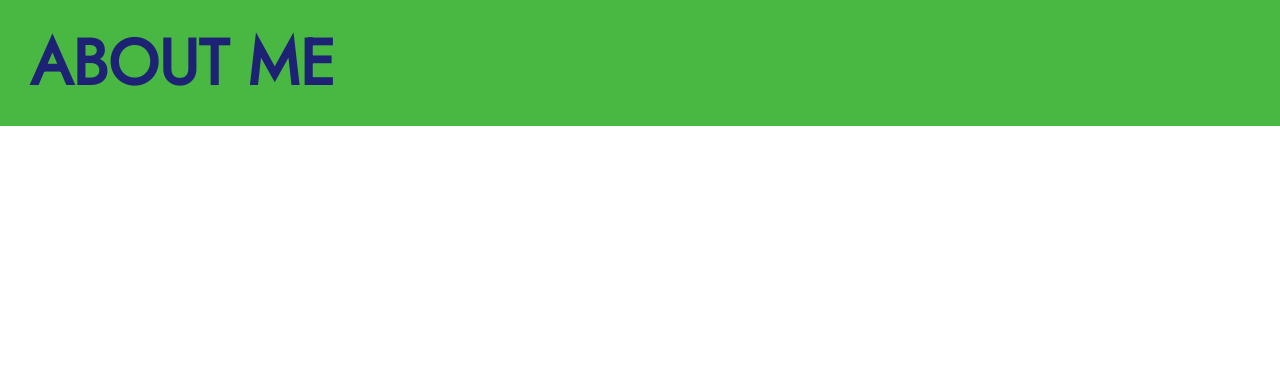
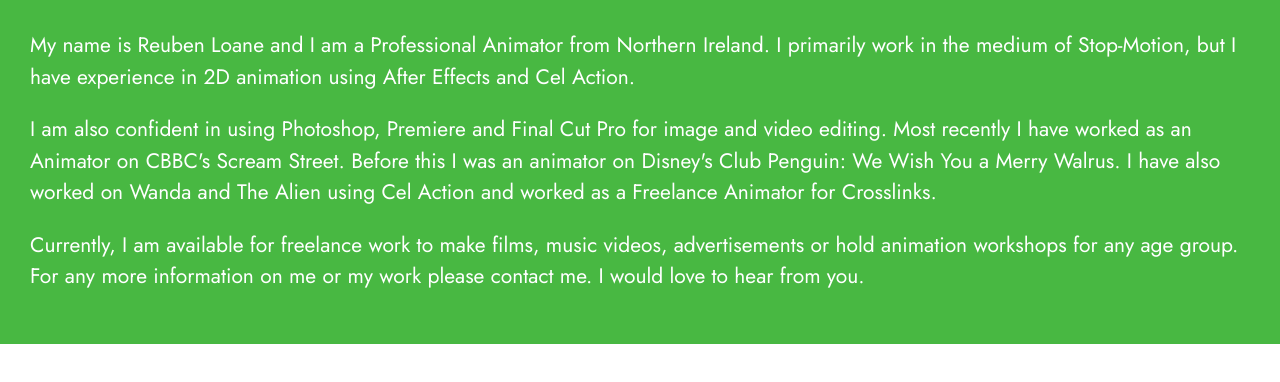
Before and after one commit to r-loane/reuben-loane-website, a plain HTML site: page index.html in a window 1280 px wide. Drawn offline with Linux system fonts and the light colour scheme.

Commit message:
Define About Me Content.

```diff
--- a/css/styles.css
+++ b/css/styles.css
@@ -177,15 +177,18 @@
   padding: 3rem;
 }
 
-.about-me__heading {
-}
-
 /* About Me */
 
 .about-me {
   background: var(--color-primary);
   padding: 3rem;
 }
+
+.about-me__heading {
+  color: var(--color-accent);
+}
+
+/* Showreel */
 
 /* Links */
 
--- a/index.html
+++ b/index.html
@@ -22,16 +22,30 @@
     <title>Reuben Loane - Freelance Animator</title>
   </head>
   <body>
-    <div class="collapsible">
-      <header class="collapsible__header">
-        <h2 class="collapsible__heading about-me__heading">ABOUT ME</h2>
-      </header>
-      <div class="collapsible__content">
+    <div class="about-me">
         <p>
-          Lorem ipsum, dolor sit amet consectetur adipisicing elit. Fuga, nisi?
+          My name is Reuben Loane and I am a Professional Animator from Northern
+          Ireland. I primarily work in the medium of Stop-Motion, but I have
+          experience in 2D animation using After Effects and Cel Action. </p>
+
+
+          <p>
+              I am also confident in using Photoshop, Premiere and Final Cut Pro for
+              image and video editing. Most recently I have worked as an Animator on
+              CBBC's Scream Street. Before this I was an animator on Disney's Club
+              Penguin: We Wish You a Merry Walrus. I have also worked on Wanda and The
+              Alien using Cel Action and worked as a Freelance Animator for
+              Crosslinks.
+          </p>
+
+          <p>
+              Currently, I am available for freelance work to make films,
+              music videos, advertisements or hold animation workshops for any age
+              group. For any more information on me or my work please contact me. I
+              would love to hear from you.
+          </p>
         </p>
       </div>
-    </div>
     <script src="js/main.js"></script>
   </body>
 </html>
```
